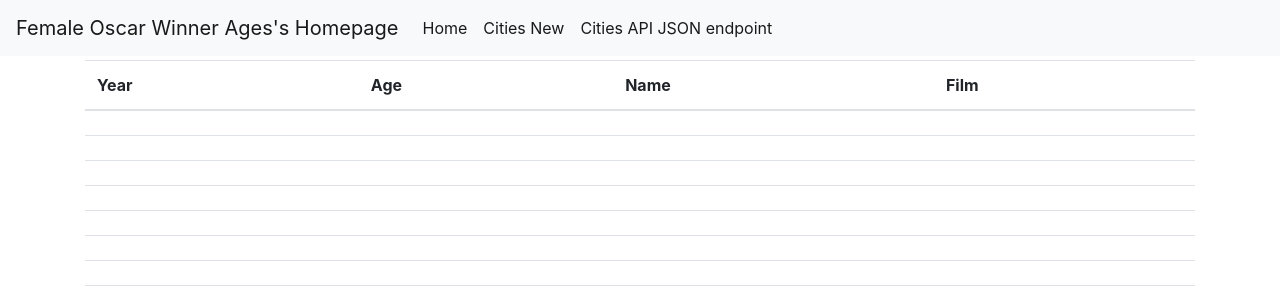
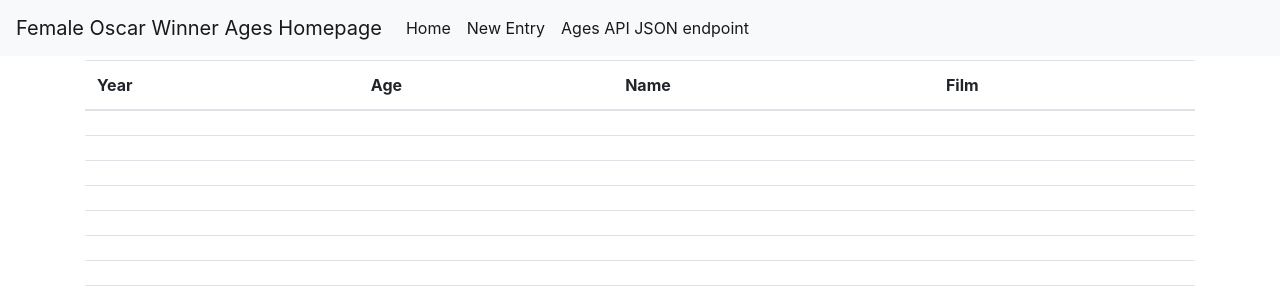
Before and after one commit to kefsaj/PythonDockerFlaskPycharm-Part4, a Flask app: page / in a window 1280 px wide. Shown: the top 300 px of the page. Run offline with Flask 2, Linux system fonts and the light colour scheme; data comes from the database, SQL or seed files in the repository; lists and menus that the app fills with data are empty; some libraries are stand-ins or nearby versions.

Commit message:
Task: Implemented layout.html for oscars

```diff
--- a/app/templates/layout.html
+++ b/app/templates/layout.html
@@ -3,26 +3,23 @@
 <head>
 
     <!-- Required meta tags -->
-
     <!-- Bootstrap CSS -->
-
-
     <meta charset="utf-8">
     <meta content="width=device-width, initial-scale=1, shrink-to-fit=no" name="viewport">
     <link crossorigin="anonymous" href="https://stackpath.bootstrapcdn.com/bootstrap/4.4.1/css/bootstrap.min.css"
           integrity="sha384-Vkoo8x4CGsO3+Hhxv8T/Q5PaXtkKtu6ug5TOeNV6gBiFeWPGFN9MuhOf23Q9Ifjh" rel="stylesheet">
 {% if user %}
-    <title>Welcome to {{ user.username }}'s site</title>
+    <title>Welcome to {{ user.username }} site</title>
     {% else %}
     <title>Welcome to My Site!</title>
     {% endif %}
 <head>
- <body>
+    <title></title>
+<body>
 <!-- As a heading -->
 
-
 <nav class="navbar navbar-expand-lg navbar-light bg-light mb-1">
-  <a class="navbar-brand" href="/">{% if user %}{{ user.username }}'s Homepage{% else %}
+  <a class="navbar-brand" href="#">{% if user %}{{ user.username }} Homepage{% else %}
     <title>Welcome to My Homepage</title>
     {% endif %}</a>
   <button aria-controls="navbarNavDropdown" aria-expanded="false" aria-label="Toggle navigation" class="navbar-toggler" data-target="#navbarNavDropdown" data-toggle="collapse" type="button">
@@ -31,13 +28,13 @@
   <div class="collapse navbar-collapse" id="navbarNavDropdown">
     <ul class="navbar-nav">
       <li class="nav-item active">
-        <a class="nav-link" href="/">Home <span class="sr-only">(current)</span></a>
+        <a class="nav-link" href="#">Home <span class="sr-only">(current)</span></a>
       </li>
       <li class="nav-item active">
-        <a class="nav-link" href="/cities/new">Cities New <span class="sr-only">(current)</span></a>
+        <a class="nav-link" href="/actress/new">New Entry <span class="sr-only">(current)</span></a>
       </li>
       <li class="nav-item active">
-        <a class="nav-link" href="api/cities">Cities API JSON endpoint <span class="sr-only">(current)</span></a>
+        <a class="nav-link" href="api/actress">Ages API JSON endpoint <span class="sr-only">(current)</span></a>
       </li>
 
     </ul>
```
